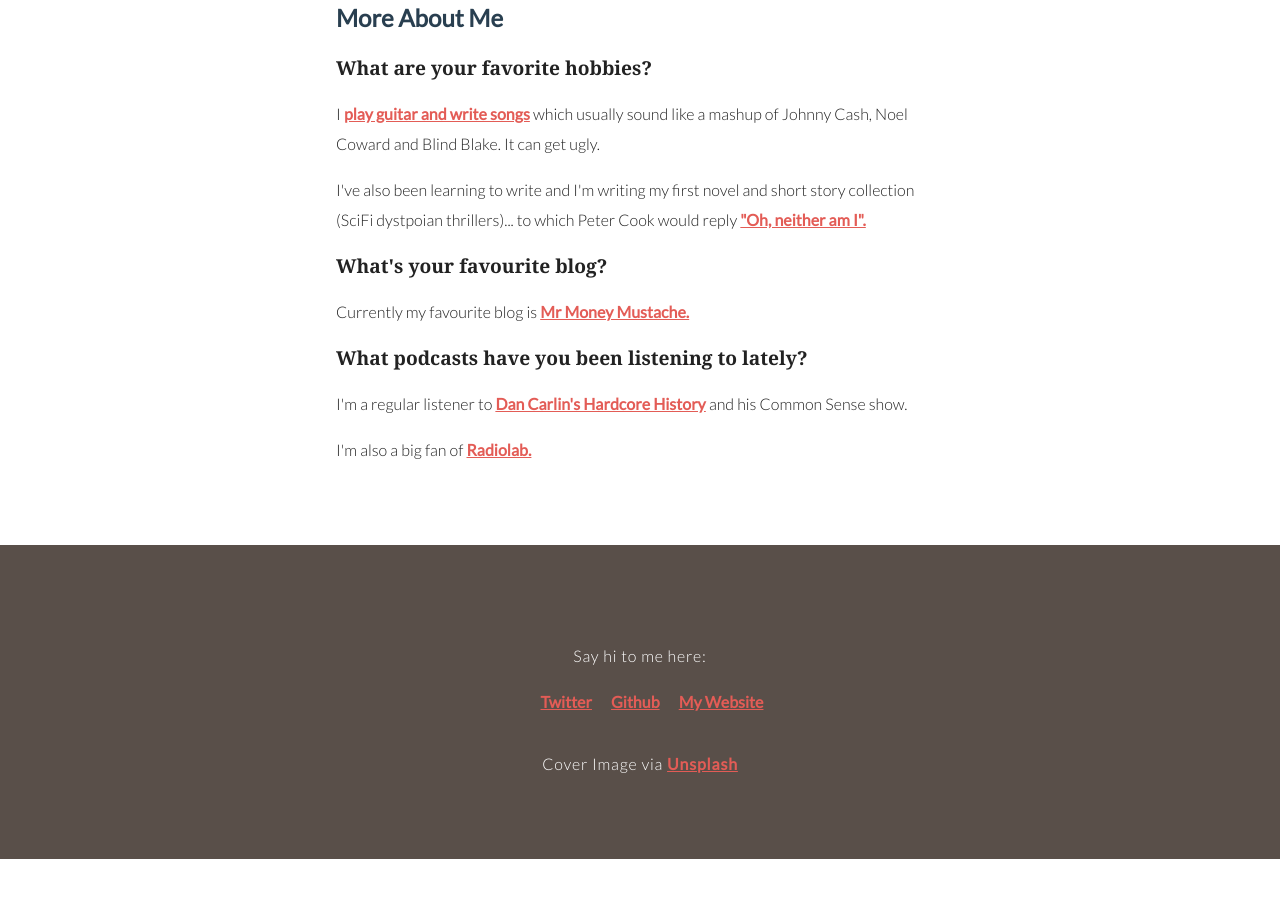
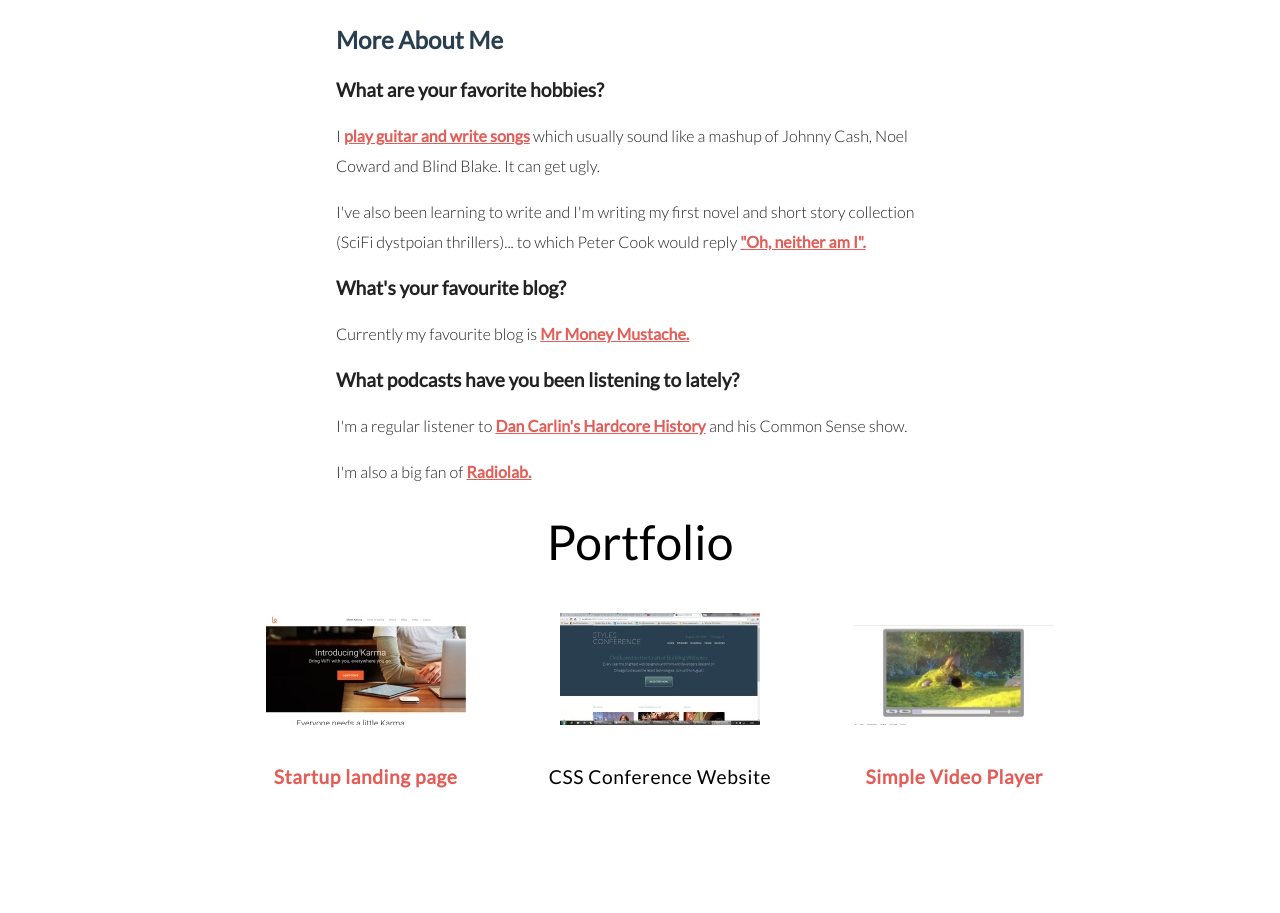
Before and after one commit to keithdhd/keith-douglas-portfolio, a plain HTML site: page index.html in a window 1280 px wide. Shown: the part 967-1880 px from the top of the page. Before the commit the page ends 1826 px from the top, so only its background shows below. Drawn offline with Linux system fonts and the light colour scheme.

Commit message:
Portfolio added

```diff
--- a/css/main.css
+++ b/css/main.css
@@ -23,7 +23,9 @@ a:hover {
 	/* Tyopography Declarations */
 	color: #B2C8D6;
 }
-
+::selection{
+  background-color: #E35C56;
+}
 .content-footer,
 .masthead-heading,
 .masthead-intro {
@@ -48,11 +50,11 @@ a:hover {
 }
 
 .masthead-heading {
-    margin-top: -0.2em;
+    margin-top: 0.2em;
     font-weight: bold;
     font-size: 4em;
     letter-spacing: -0.02em;
-    //text-transform: uppercase;
+    text-transform: uppercase;
     color:#293f50;
   	text-shadow: 0px 3px 0px #E35C56;
 }
@@ -65,10 +67,37 @@ a:hover {
 }
 .questions-section > h2 {
     /* Typography Declarations */
-    font-family: "Gentium Book Basic", Georgia, serif;
     font-size: 1.2em;
     font-weight: bold;
 }
+ .portfolio{
+   text-align: center;
+ }
+
+ .projects > li{
+  display: inline-block;
+  margin: 2.5rem;
+ }
+
+.projects li a{
+    text-decoration: none;
+}
+ .portfolio h2{
+  margin-top: 2.5rem;
+  margin-bottom: 1rem;
+  font-size:3rem;
+  font-weight: 400;
+  color:black;
+}
+
+.caption h3{
+  line-height: 3rem;
+  font-size:1.2rem;
+  color: black;
+  letter-spacing: 0.03em;
+  font-weight: 500;
+}
+
 
 .content-footer > p,
 .introduction-section,
@@ -109,8 +138,14 @@ Media Queries
     .masthead-heading {
         font-size: 3em;
     }
-
-  .masthead{
+    .masthead-intro{
+      display: none;
+    }.masthead{
        padding: 3em 0;
     }
+    .introduction-section,
+    .location-section,
+    .questions-section {
+      text-align: center;
+      margin:0 20px;
 }
--- a/index.html
+++ b/index.html
@@ -38,6 +38,26 @@ I've also been learning to write and I'm writing my first novel and short story
     I'm a regular listener to <a href="http://www.dancarlin.com/">Dan Carlin's Hardcore History</a> and his Common Sense show.</p>
   <p>I'm also a big fan of <a href="http://www.radiolab.org/">Radiolab.</a></p>
 </section>
+
+  <section class="portfolio">
+    <div class="content">
+      <h2>Portfolio</h2>
+      <ul class="projects">
+        <li>
+          <a href="http://keithdhd.github.io/startup-landing-page-clone/"><img src="images/karma.jpg" alt="Startup landing page project" width="200px"></a>
+          <div class="caption"><h3><a href="http://keithdhd.github.io/startup-landing-page-clone/">Startup landing page </a></h3></div>
+
+        </li>
+        <li><img src="images/styles-conference.jpg" alt="CSS Conference Website" width="200px">
+          <div class="caption"><h3>CSS Conference Website</h3></div>
+        </li>
+        <li><a href="http://www.keithdouglas.co.uk/html5/video-player.html"><img src="images/video-player.jpg" alt="Video Player" width="200px"></a>
+          <div class="caption"><h3><a href="http://www.keithdouglas.co.uk/html5/video-player.html">Simple Video Player</a></h3></div>
+        </li>
+      </ul>
+    </div>
+  </section>
+
 <footer class="content-footer">
   <p>Say hi to me here:</p>
   <ul class="social">
```
Also changed, not shown: images/karma.jpg (added), images/styles-conference.jpg (added), images/video-player.jpg (added).
